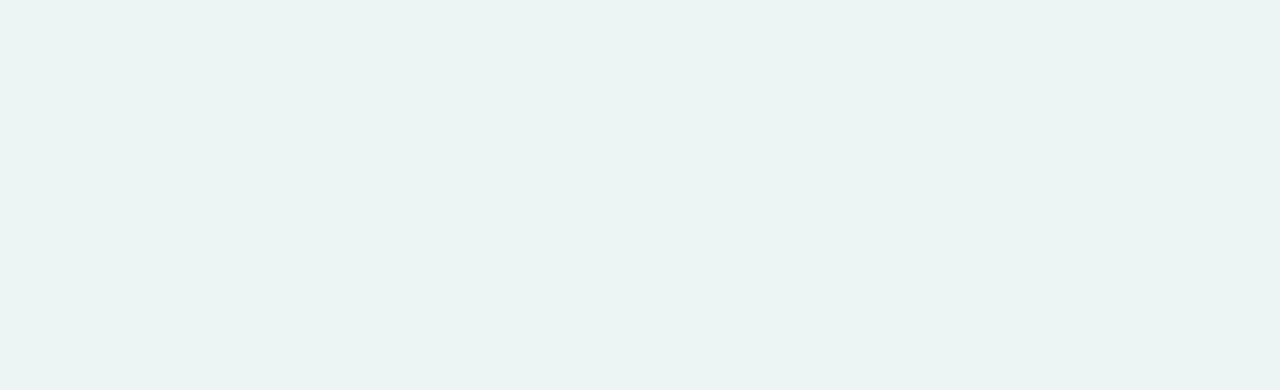
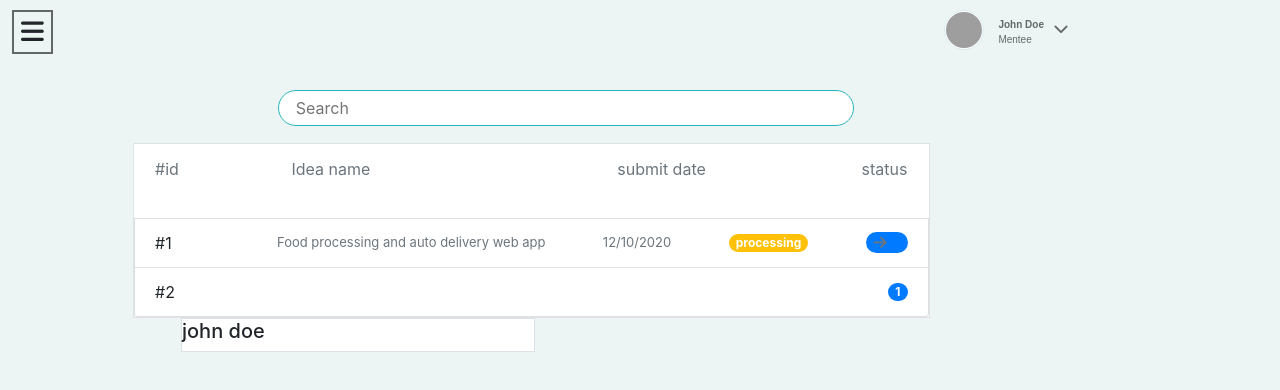
Before and after one commit to ezeugwadavid/ideahub, a React (Create React App) app: page /ideas in a window 1280 px wide. Shown: the top 390 px of the page. Built offline with nearby package versions, Linux system fonts and the light colour scheme; grey boxes are pictures that could not be loaded.

Commit message:
ideas page

```diff
--- a/src/App.js
+++ b/src/App.js
@@ -2,6 +2,7 @@ import React from 'react';
 import {BrowserRouter as Router, Route } from 'react-router-dom';
 import Dashboard from './components/dashboard/Dashboard';
 import Messages from './components/messages/Messages';
+import Ideas from './components/ideas/Ideas';
 import './Navigation.css';
 import './App.css';
 
@@ -12,8 +13,8 @@ function App() {
     <div className="App">
       <Route exact path="/" component={Dashboard} />
       <Route exact path="/messages" component={Messages} />
-      {/* <Route exact path="/ideas" component={Ideas} />
-      <Route exact path="/groups" component={Groups} />
+      <Route exact path="/ideas" component={Ideas} />
+      {/* <Route exact path="/groups" component={Groups} />
       <Route exact path="/mentors" component={Mentors} />
       <Route exact path="/settings" component={Settings} /> */}
 
--- /dev/null
+++ b/src/Idea.css
@@ -0,0 +1,14 @@
+.idea-name{
+    position: relative;
+    right: 3.7rem;
+}
+
+.submit-date{
+    position: relative;
+    left: 1rem;
+
+}
+
+.small{
+    font-size: 13px;
+}
--- /dev/null
+++ b/src/components/ideas/IdeaContent.js
@@ -0,0 +1,54 @@
+import React, { Component } from 'react';
+
+
+ class IdeaContent extends Component {
+    render() {
+        return (
+            <div className="container ">
+                <div className="row d-sm-flex no-gutters ml-5">
+                    <div className=" col-9  bg-white border">
+
+                    <ul className="list-group">
+  <li className="list-group-item mb-4 text-muted border-white d-flex justify-content-between align-items-center">
+   #id
+    <span className="text-muted idea-name">Idea name</span>
+    <span className="text-muted submit-date">submit date</span>
+    <span className="text-muted">status</span>
+
+  </li>
+  <li className="list-group-item d-flex justify-content-between align-items-center">
+  #1
+  <span className="text-muted ml-5 justify-content-end pr-0  small">Food processing and auto delivery web app</span>
+    <span className="text-muted small">12/10/2020</span>
+    <span class="badge badge-pill text-white badge-warning">processing</span>
+    <span className="text-muted badge badge-primary badge-pill small"><i class="fas fa-arrow-right"></i></span>
+  </li>
+  <li className="list-group-item d-flex justify-content-between align-items-center">
+  #2
+    <span className="badge badge-primary badge-pill">1</span>
+  </li>
+</ul>
+
+
+
+
+
+
+                    </div>
+                    <div className="col-4 ml-5  border bg-white ml-3">
+                        <div className="header d-flex">
+                            <div className="rounded bg-blue"></div>
+                            <div className="heading"><h5>john doe</h5></div>
+                        </div>
+
+
+                    </div>
+                </div>
+
+            </div>
+        )
+    }
+}
+
+
+export default IdeaContent;
--- /dev/null
+++ b/src/components/ideas/Ideas.js
@@ -0,0 +1,18 @@
+import React, { Component } from 'react';
+import IdeaContent from './IdeaContent';
+import Navigation from '../../components/dashboard/Navigation';
+import '../../Idea.css';
+
+ class Ideas extends Component {
+    render() {
+        return (
+            <div>
+                <Navigation />
+               <IdeaContent />
+
+            </div>
+        )
+    }
+}
+
+export default Ideas;
```
Also changed, not shown: 1 other file (tests, documents, lock files or other folders).
